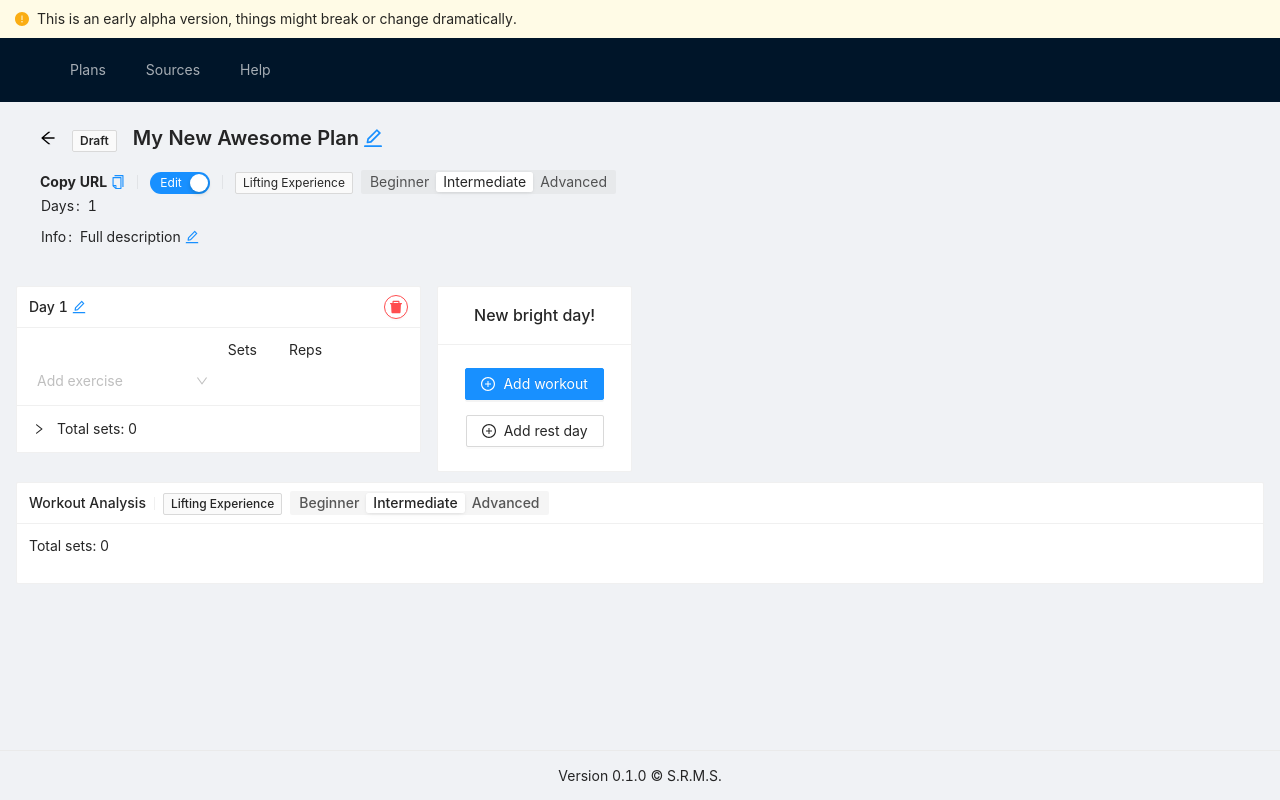
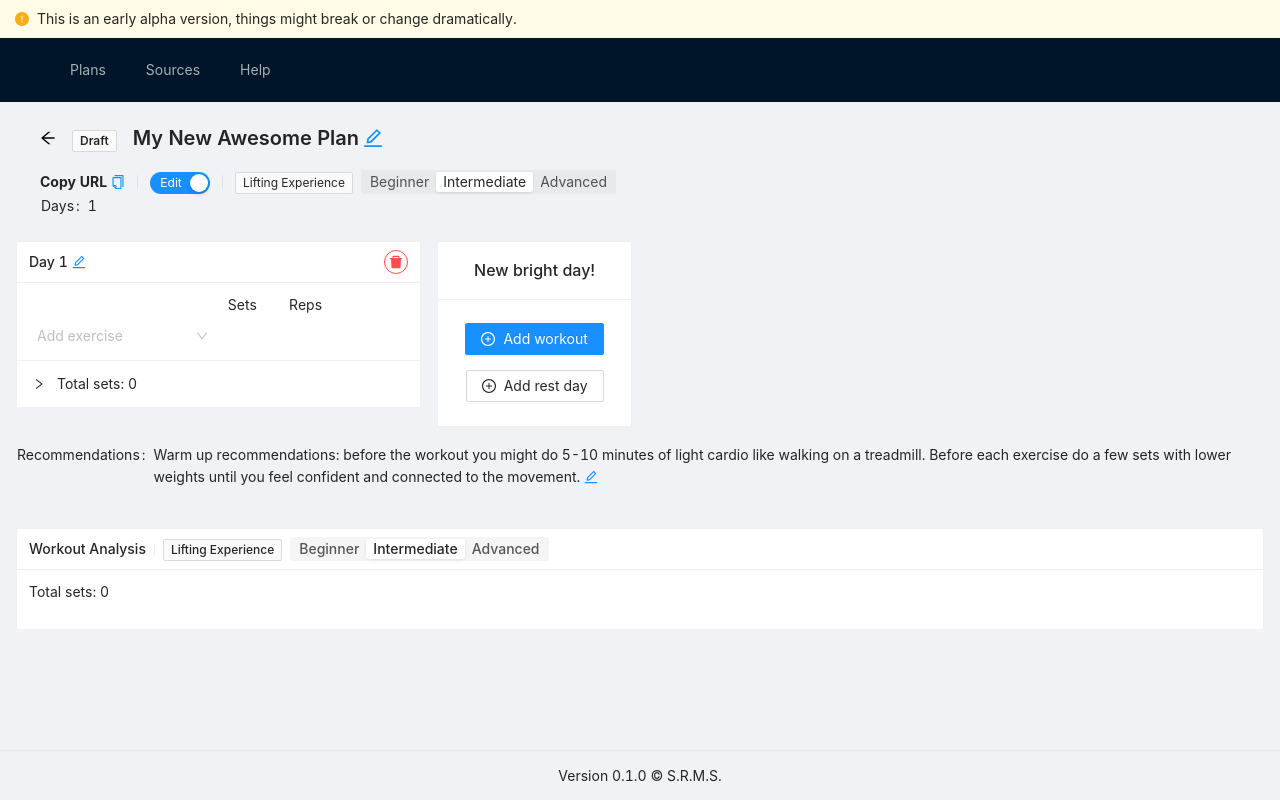
Before and after one commit to treble-snake/workout-plan-analyzer, a Next.js app: page /new-plan in a window 1280 px wide. Built offline with nearby package versions, Linux system fonts and the light colour scheme.

Commit message:
feat: change Info to Recommendations

```diff
--- a/api-lib/LocalStorageApi.ts
+++ b/api-lib/LocalStorageApi.ts
@@ -20,7 +20,7 @@
   id: '',
   isDraft: true,
   title: 'My New Awesome Plan',
-  fullDescription: 'Full description',
+  recommendations: 'Warm up recommendations: before the workout you might do 5-10 minutes of light cardio like walking on a treadmill. Before each exercise do a few sets with lower weights until you feel confident and connected to the movement.',
   days: [
     {
       exercises: []
--- a/components/workout-viewer/WorkoutEditor.tsx
+++ b/components/workout-viewer/WorkoutEditor.tsx
@@ -42,14 +42,6 @@
       <Descriptions size="small" column={1}>
         <Descriptions.Item
           label="Days">{plan.days.length}</Descriptions.Item>
-        <Descriptions.Item label="Info">
-          <Typography.Paragraph editable={isEditable && {
-            onChange: (fullDescription) => setMeta({fullDescription})
-          }}>
-            {plan.fullDescription || (isEditable &&
-              <i>Add full description</i>)}
-          </Typography.Paragraph>
-        </Descriptions.Item>
       </Descriptions>
     </PageHeader>
     <Layout.Content className={'plans-content'}>
@@ -72,6 +64,7 @@
         {
           isEditable &&
           <Col
+            style={{marginBottom: 16}}
             xs={24}
             sm={12}
             md={8}
@@ -83,5 +76,15 @@
         }
       </Row>
     </Layout.Content>
+    <Descriptions>
+      <Descriptions.Item label="Recommendations">
+        <Typography.Paragraph editable={isEditable && {
+          onChange: (recommendations) => setMeta({recommendations}),
+        }}>
+          {plan.recommendations || (isEditable &&
+            <i>Add full description</i>)}
+        </Typography.Paragraph>
+      </Descriptions.Item>
+    </Descriptions>
   </>;
 };
--- a/components/workout-viewer/WorkoutProvider.tsx
+++ b/components/workout-viewer/WorkoutProvider.tsx
@@ -34,7 +34,7 @@
 
   setSets(range: QtyRange, dayIndex: number, exerciseIndex: number, supersetIndex?: number): void;
 
-  setMeta(info: Partial<Pick<WorkoutPlan, 'title' | 'fullDescription'>>): void;
+  setMeta(info: Partial<Pick<WorkoutPlan, 'title' | 'recommendations'>>): void;
 }
 
 const WorkoutContext = createContext<WorkoutContainer | null>(null);
@@ -59,7 +59,7 @@
   id: '',
   isDraft: true,
   title: 'My New Awesome Plan',
-  fullDescription: 'Full description',
+  recommendations: 'Full description',
   days: [
     {
       exercises: []
@@ -182,7 +182,7 @@
     setDays(newDays);
   };
 
-  const setMeta = (info: Partial<Pick<WorkoutPlan, 'title' | 'fullDescription'>>) => {
+  const setMeta = (info: Partial<Pick<WorkoutPlan, 'title' | 'recommendations'>>) => {
     setPlan({...plan, ...info});
   };
 
--- a/pages/new-plan.tsx
+++ b/pages/new-plan.tsx
@@ -9,18 +9,6 @@
 import {WorkoutPlan} from '../types/workout';
 import {GlobalLoading} from '../common/GlobalLoading';
 import {Alert} from 'antd';
-
-const EMPTY_PLAN: WorkoutPlan = Object.freeze({
-  id: '',
-  isDraft: true,
-  title: 'My New Awesome Plan',
-  fullDescription: 'Full description',
-  days: [
-    {
-      exercises: []
-    }
-  ]
-});
 
 const NewPlan: NextPage = () => {
   const [loading, setLoading] = useState(true);
--- a/temp-data/DemoProgram.tmp.const.tsx
+++ b/temp-data/DemoProgram.tmp.const.tsx
@@ -4,7 +4,7 @@
 export const DemoProgram: WorkoutPlan = {
   id: '3251ebb6-8642-4c20-b89d-6114566a94b2',
   title: 'Demo Program',
-  fullDescription: 'Lorem ipsum dolor sit amet, consectetur adipiscing elit, sed do eiusmod tempor incididunt ut labore et dolore magna aliqua. Ut enim ad minim veniam, quis nostrud exercitation ullamco laboris nisi ut aliquip ex ea commodo consequat. Duis aute irure dolor in reprehenderit in voluptate velit esse cillum dolore eu fugiat nulla pariatur. Excepteur sint occaecat cupidatat non proident, sunt in culpa qui officia deserunt mollit anim id est laborum.',
+  recommendations: 'Warm up recommendations: before the workout you might do 5-10 minutes of light cardio like walking on a treadmill. Before each exercise do a few sets with lower weights until you feel confident and connected to the movement.',
   days: [
     {
       title: 'Workout A',
--- a/temp-data/SixDayExample.tmp.const.tsx
+++ b/temp-data/SixDayExample.tmp.const.tsx
@@ -4,7 +4,7 @@
 export const SixDayExamplePlan: WorkoutPlan = {
   id: '8def8332-ef3d-4bb0-b822-5ef1b460159d',
   title: '6-day example',
-  fullDescription: 'Lorem ipsum dolor sit amet, consectetur adipiscing elit, sed do eiusmod tempor incididunt ut labore et dolore magna aliqua. Ut enim ad minim veniam, quis nostrud exercitation ullamco laboris nisi ut aliquip ex ea commodo consequat. Duis aute irure dolor in reprehenderit in voluptate velit esse cillum dolore eu fugiat nulla pariatur. Excepteur sint occaecat cupidatat non proident, sunt in culpa qui officia deserunt mollit anim id est laborum.',
+  recommendations: 'Lorem ipsum dolor sit amet, consectetur adipiscing elit, sed do eiusmod tempor incididunt ut labore et dolore magna aliqua. Ut enim ad minim veniam, quis nostrud exercitation ullamco laboris nisi ut aliquip ex ea commodo consequat. Duis aute irure dolor in reprehenderit in voluptate velit esse cillum dolore eu fugiat nulla pariatur. Excepteur sint occaecat cupidatat non proident, sunt in culpa qui officia deserunt mollit anim id est laborum.',
   days: [
     {
       title: 'Push',
--- a/types/workout.ts
+++ b/types/workout.ts
@@ -33,7 +33,7 @@
   isDraft?: boolean;
   isShared?: boolean;
   title: string;
-  fullDescription?: string,
+  recommendations?: string,
   /** Days in the microcycle, 7 by default */
   // microCycleDays: number;
   days: PlanDay[];
```
